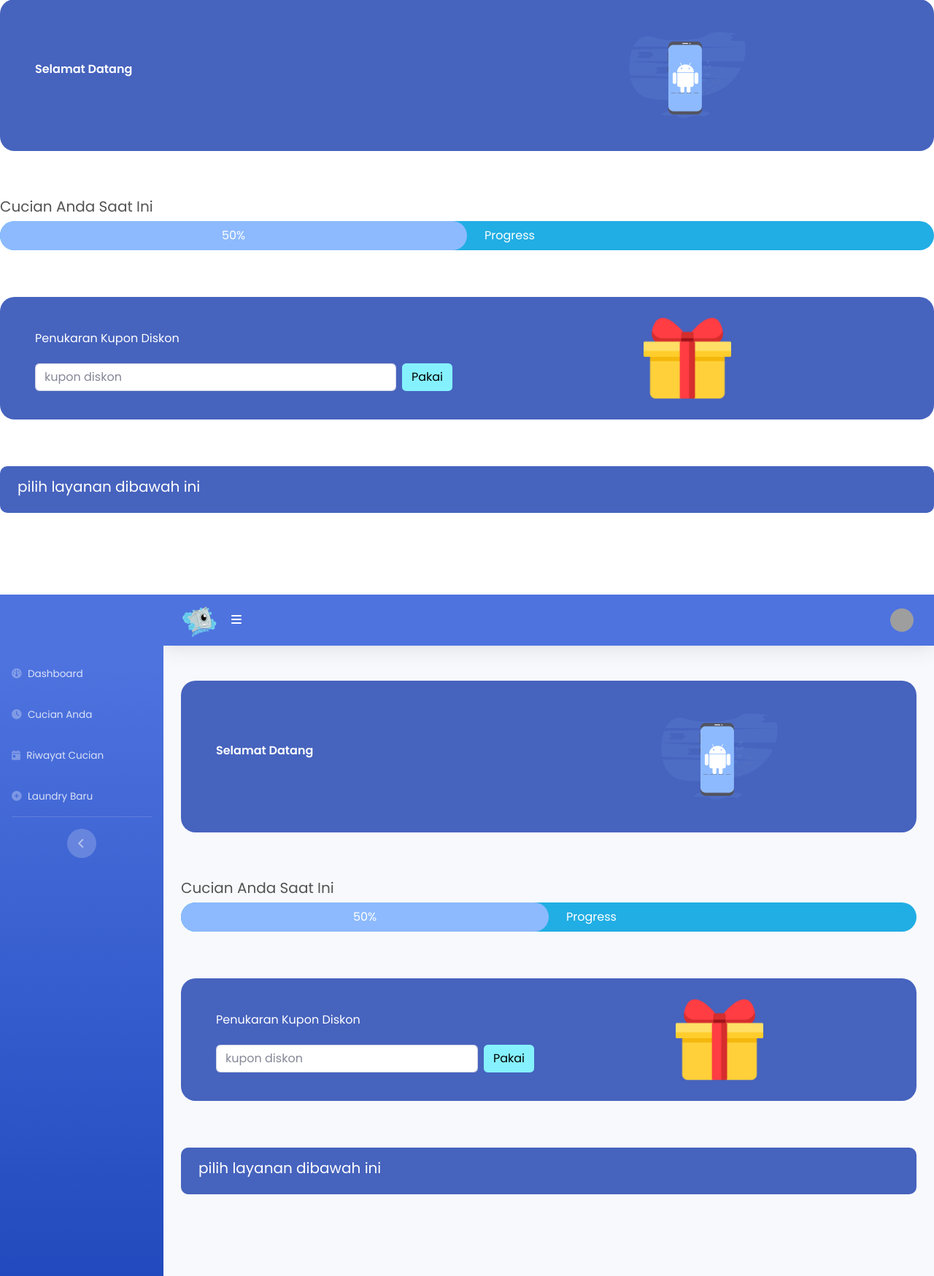
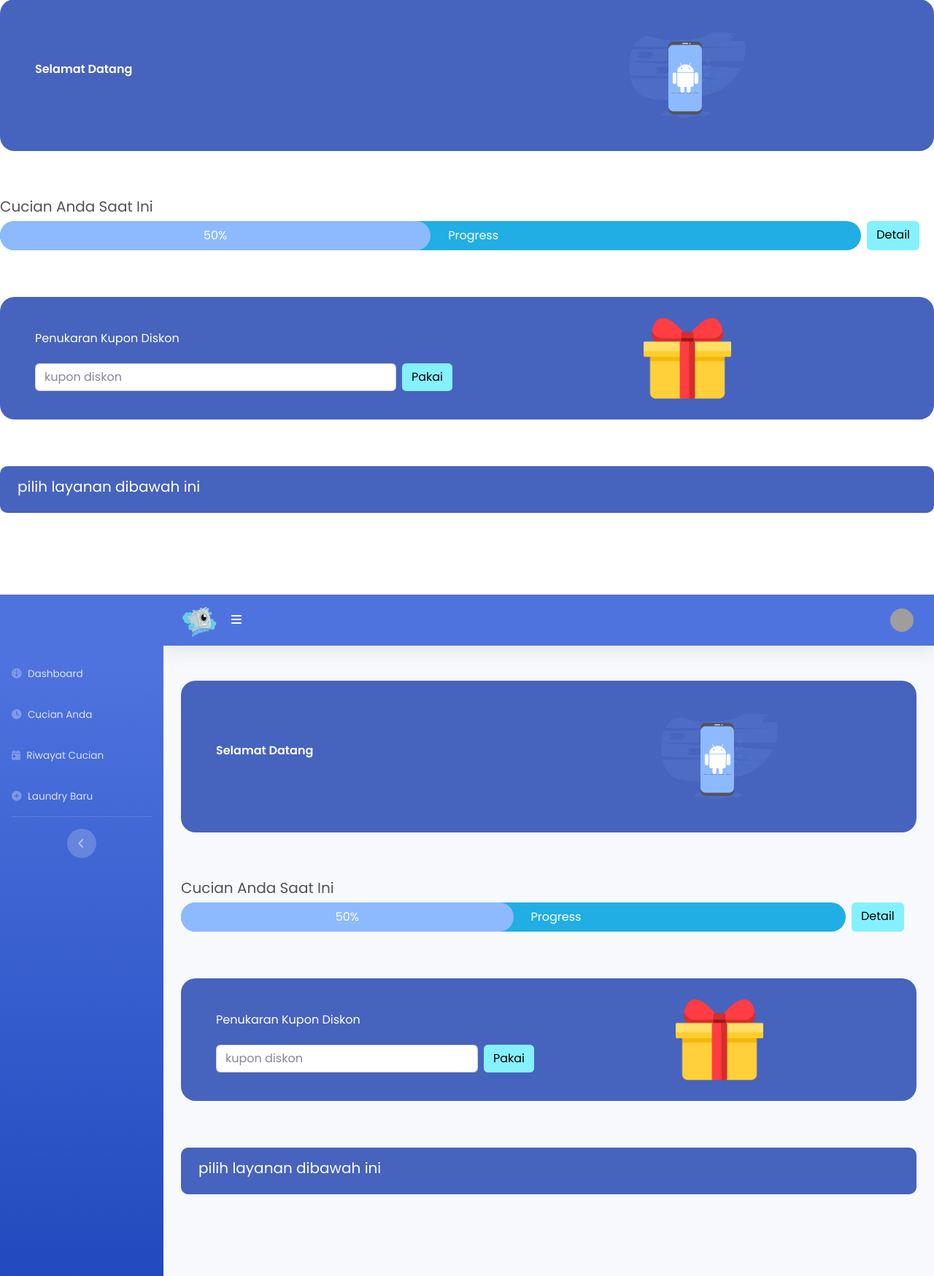
Before and after one commit to saddam-satria/WP2_Kelompok-1, a CodeIgniter 4 app: template WP2_Final/app/Views/user/dashboard.php in a window 1280 px wide. Shown: the part 49-1798 px from the top of the page at 73% size. Run offline with PHP 8.4 and a stand-in for CodeIgniter, Linux system fonts and the light colour scheme; the template is opened without the code that fills it, so the values that code supplies are empty; some libraries are stand-ins or nearby versions; grey boxes are pictures that could not be loaded.

Commit message:
update detail btn

```diff
--- a/WP2_Final/app/Views/user/dashboard.php
+++ b/WP2_Final/app/Views/user/dashboard.php
@@ -23,11 +23,14 @@
 
     <section class="py-3 mt-5">
         <h5 style="color: #535353;">Cucian Anda Saat Ini</h5>
-        <div class="d-flex align-items-center text-white" style="border-radius: 20px; background-color: #21aee4;">
-            <div class="py-2 text-center" style="width: 50%; border-radius: 20px; background-color: #8dbafe;">
-                50%
+        <div class="d-flex">
+            <div class="d-flex align-items-center text-white" style="border-radius: 20px; background-color: #21aee4; flex:0.99">
+                <div class="py-2 text-center" style="width: 50%; border-radius: 20px; background-color: #8dbafe;">
+                    50%
+                </div>
+                <span class="ml-4">Progress</span>
             </div>
-            <span class="ml-4">Progress</span>
+            <a href="#" class="btn btn-md mx-2" style="background-color: #85f1fe; color: #000;">Detail</a>
         </div>
     </section>
 
```
